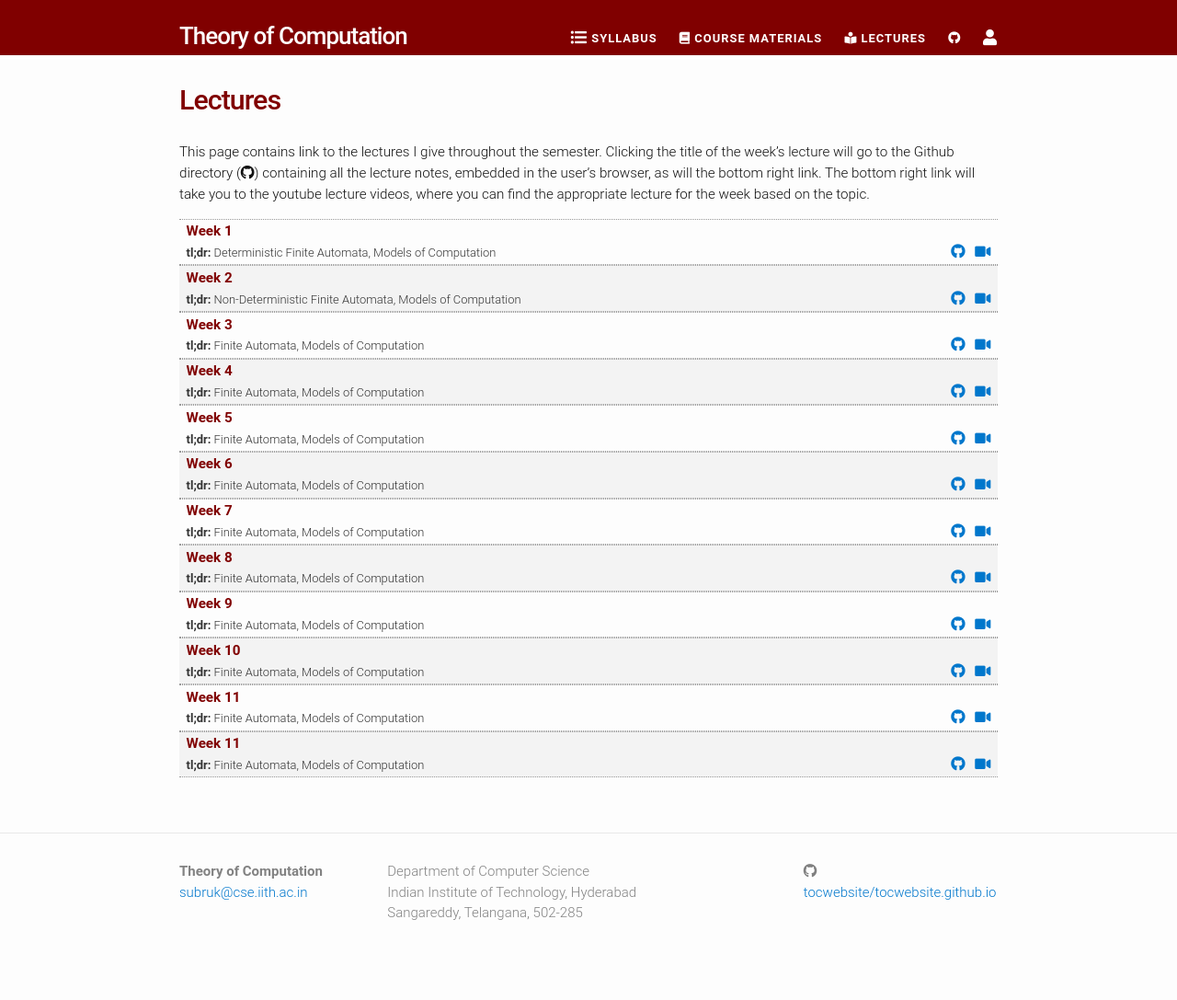
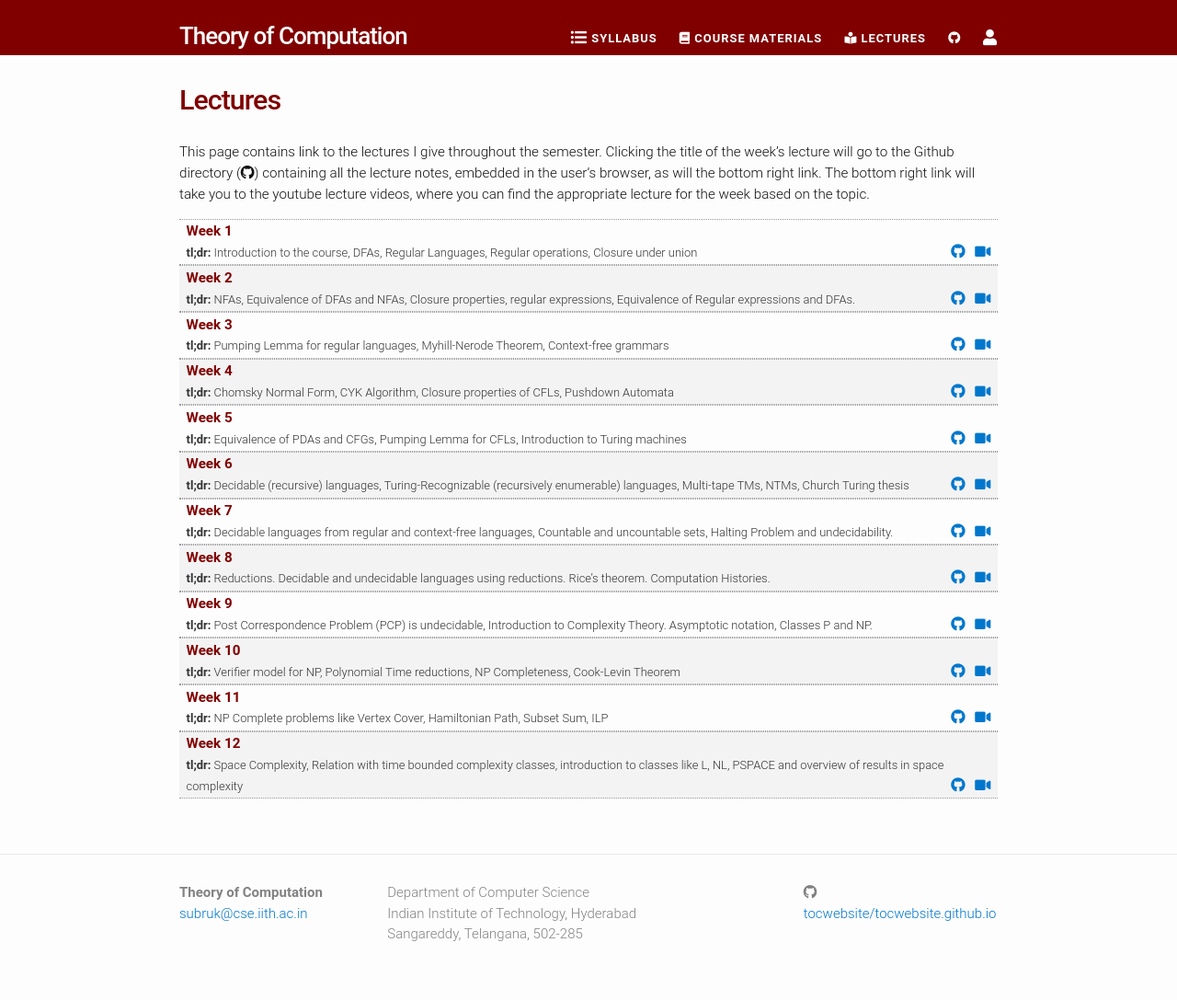
Before and after one commit to tocwebsite/tocwebsite.github.io, a Jekyll site: the page built from lectures.md, in a window 1280 px wide. Shown: the whole page at 92% size. Built offline with Jekyll 4.4.1, drawn with Linux system fonts in a browser that asks for light colours; nearby versions of some CDN libraries; before the commit the page ends 1064 px from its top, so only the background shows below that.

Commit message:
Add syllabus

```diff
--- a/_data/lectures.yml
+++ b/_data/lectures.yml
@@ -6,62 +6,62 @@
 - title: "Week 1"
   filename:
   dirname: TOC/Theory of Computation/Week 01
-  tldr: "Deterministic Finite Automata, Models of Computation"
+  tldr: "Introduction to the course, DFAs, Regular Languages, Regular operations, Closure under union"
 
 
 - title: "Week 2"
   filename:
   dirname: TOC/Theory of Computation/Week 02
-  tldr: "Non-Deterministic Finite Automata, Models of Computation"
+  tldr: "NFAs, Equivalence of DFAs and NFAs, Closure properties, regular expressions, Equivalence of Regular expressions and DFAs."
 
 - title: "Week 3"
   filename:
   dirname: TOC/Theory of Computation/Week 03
-  tldr: "Finite Automata, Models of Computation"
+  tldr: "Pumping Lemma for regular languages, Myhill-Nerode Theorem, Context-free grammars"
 
 - title: "Week 4"
   filename:
   dirname: TOC/Theory of Computation/Week 04
-  tldr: "Finite Automata, Models of Computation"
+  tldr: "Chomsky Normal Form, CYK Algorithm, Closure properties of CFLs, Pushdown Automata"
 
 - title: "Week 5"
   filename:
   dirname: TOC/Theory of Computation/Week 05
-  tldr: "Finite Automata, Models of Computation"
+  tldr: "Equivalence of PDAs and CFGs, Pumping Lemma for CFLs, Introduction to Turing machines"
 
 - title: "Week 6"
   filename:
   dirname: TOC/Theory of Computation/Week 06
-  tldr: "Finite Automata, Models of Computation"
+  tldr: "Decidable (recursive) languages, Turing-Recognizable (recursively enumerable) languages, Multi-tape TMs, NTMs, Church Turing thesis"
 
 - title: "Week 7"
   filename:
   dirname: TOC/Theory of Computation/Week 07
-  tldr: "Finite Automata, Models of Computation"
+  tldr: "Decidable languages from regular and context-free languages, Countable and uncountable sets, Halting Problem and undecidability."
 
 - title: "Week 8"
   filename:
   dirname: TOC/Theory of Computation/Week 08
-  tldr: "Finite Automata, Models of Computation"
+  tldr: "Reductions. Decidable and undecidable languages using reductions. Rice’s theorem. Computation Histories."
 
 - title: "Week 9"
   filename:
   dirname: TOC/Theory of Computation/Week 09
-  tldr: "Finite Automata, Models of Computation"
+  tldr: "Post Correspondence Problem (PCP) is undecidable, Introduction to Complexity Theory. Asymptotic notation, Classes P and NP."
 
 - title: "Week 10"
   filename:
   dirname: TOC/Theory of Computation/Week 10
-  tldr: "Finite Automata, Models of Computation"
+  tldr: "Verifier model for NP, Polynomial Time reductions, NP Completeness, Cook-Levin Theorem"
 
 - title: "Week 11"
   filename:
   dirname: TOC/Theory of Computation/Week 11
-  tldr: "Finite Automata, Models of Computation"
+  tldr: "NP Complete problems like Vertex Cover, Hamiltonian Path, Subset Sum, ILP"
 
-- title: "Week 11"
+- title: "Week 12"
   filename:
   dirname: TOC/Theory of Computation/Week 11
-  tldr: "Finite Automata, Models of Computation"
+  tldr: "Space Complexity, Relation with time bounded complexity classes, introduction to classes like L, NL, PSPACE and overview of results in space complexity"
 # - title: "Week 2"
 #   filename:
--- a/_includes/nav.html
+++ b/_includes/nav.html
@@ -1,7 +1,7 @@
 <ul class="menu">
 
 <!--          <li><a class="page-link" href="{{ site.baseurl }}/"><i class="fa fa-home fa-lg"></i>Home</a></li> -->
-<li><a class="page-link" href="{{ site.url }}/syllabus/svm-rmarkdown-syllabus-example.pdf"><i class="fa fa-list-ul fa-lg"></i> Syllabus</a></li>
+<li><a class="page-link" href="{{ site.url }}/syllabus/syllabus.pdf"><i class="fa fa-list-ul fa-lg"></i> Syllabus</a></li>
 <li><a class="page-link" href="/course-materials/"><i class="fas fa-book"></i> Course Materials</a></li>
 <li><a class="page-link" href="/lectures/"><i class="fas fa-book-reader"></i> Lectures</a></li>
 <li><a class="page-link" href="https://github.com/{{ site.githubdir }}"><i class="fab fa-github"></i></a></li>
```
Also changed, not shown: 2 other files.
